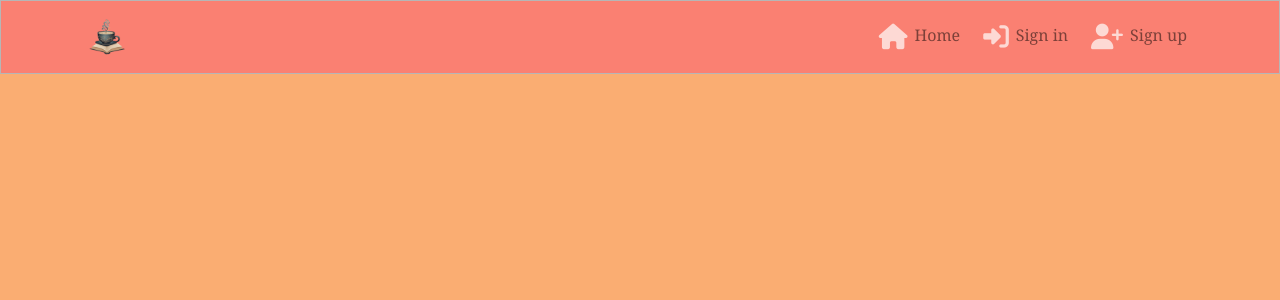
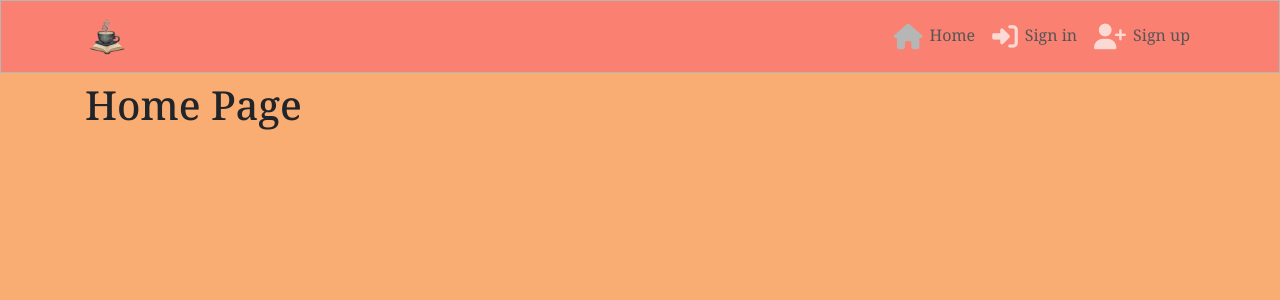
Before and after one commit to Pumpkinpoem/pp5-frontend, a React (Create React App) app: page / in a window 1280 px wide. Shown: the top 300 px of the page. Built offline with nearby package versions, Linux system fonts and the light colour scheme.

Commit message:
add simple navigation with react-router-dom

```diff
--- a/package.json
+++ b/package.json
@@ -10,6 +10,7 @@
     "react": "^18.3.1",
     "react-bootstrap": "^1.6.3",
     "react-dom": "^18.3.1",
+    "react-router-dom": "^5.3.0",
     "react-scripts": "5.0.1",
     "web-vitals": "^2.1.4"
   },
--- a/src/App.js
+++ b/src/App.js
@@ -1,11 +1,22 @@
 
 import styles from './App.module.css';
 import NavBar from "./components/NavBar";
+import  Container  from 'react-bootstrap/Container';
+import { Route, Switch } from "react-router-dom";
 
 function App() {
   return (
     <div className={styles.App}>
       <NavBar />
+      <Container className={styles.Main}>
+        <Switch>
+          <Route exact path="/" render={()=> <h1>Home Page</h1>} />
+          <Route exact path="/signin" render={()=> <h1>Sign In</h1>} />
+          <Route exact path="/signup" render={()=> <h1>Sign Up</h1>} />
+          <Route render={() => <p>Page not found!</p>} />
+        </Switch>
+
+      </Container>
     </div>
   );
 }
--- a/src/App.module.css
+++ b/src/App.module.css
@@ -2,6 +2,10 @@
     font-family: "Noto Serif", sans-serif;
     background-color: #faad72;
     min-height: 100vh;
+}
+
+.Main {
+  padding-top: 81px;
 }
 
 * {
--- a/src/components/NavBar.js
+++ b/src/components/NavBar.js
@@ -1,27 +1,43 @@
 import React from "react";
 import { Navbar, Container, Nav } from "react-bootstrap";
 import logo from "../assets/acupoffictionlogo.png";
-import styles from "../styles/NavBar.module.css"
+import styles from "../styles/NavBar.module.css";
+import { NavLink } from "react-router-dom";
 
 const NavBar = () => {
   return (
     <Navbar className={styles.NavBar} expand="md" fixed="top">
       <Container>
-        <Navbar.Brand>
-          <img src={logo} alt="logo" height="45" />
-        </Navbar.Brand>
+        <NavLink to="/">
+          <Navbar.Brand>
+            <img src={logo} alt="logo" height="45" />
+          </Navbar.Brand>
+        </NavLink>
         <Navbar.Toggle aria-controls="basic-navbar-nav" />
         <Navbar.Collapse id="basic-navbar-nav">
           <Nav className="ml-auto text-left">
-            <Nav.Link>
+            <NavLink
+              exact
+              className={styles.NavLink}
+              activeClassName={styles.Active}
+              to="/"
+            >
               <i className="fas fa-home"></i>Home
-            </Nav.Link>
-            <Nav.Link>
+            </NavLink>
+            <NavLink
+              className={styles.NavLink}
+              activeClassName={styles.Active}
+              to="/signin"
+            >
               <i className="fas fa-sign-in-alt"></i>Sign in
-            </Nav.Link>
-            <Nav.Link>
+            </NavLink>
+            <NavLink
+              to="/signup"
+              className={styles.NavLink}
+              activeClassName={styles.Active}
+            >
               <i className="fas fa-user-plus"></i>Sign up
-            </Nav.Link>
+            </NavLink>
           </Nav>
         </Navbar.Collapse>
       </Container>
--- a/src/index.js
+++ b/src/index.js
@@ -1,14 +1,17 @@
-import React from 'react';
-import ReactDOM from 'react-dom/client';
-import './index.css';
-import App from './App';
-import reportWebVitals from './reportWebVitals';
+import React from "react";
+import ReactDOM from "react-dom";
+import "./index.css";
+import App from "./App";
+import reportWebVitals from "./reportWebVitals";
+import { BrowserRouter as Router } from "react-router-dom";
 
-const root = ReactDOM.createRoot(document.getElementById('root'));
-root.render(
+ReactDOM.render(
   <React.StrictMode>
-    <App />
-  </React.StrictMode>
+    <Router>
+      <App />
+    </Router>
+  </React.StrictMode>,
+  document.getElementById("root")
 );
 
 // If you want to start measuring performance in your app, pass a function
--- a/src/styles/NavBar.module.css
+++ b/src/styles/NavBar.module.css
@@ -2,3 +2,11 @@
     background-color: #fa8072;
     border: 1px solid #b6b6b6;
 }
+
+.NavLink {
+    padding: 5px;
+}
+
+.Active i {
+    color: #b6b6b6;
+}
```
Also changed, not shown: 1 other file (tests, documents, lock files or other folders).
